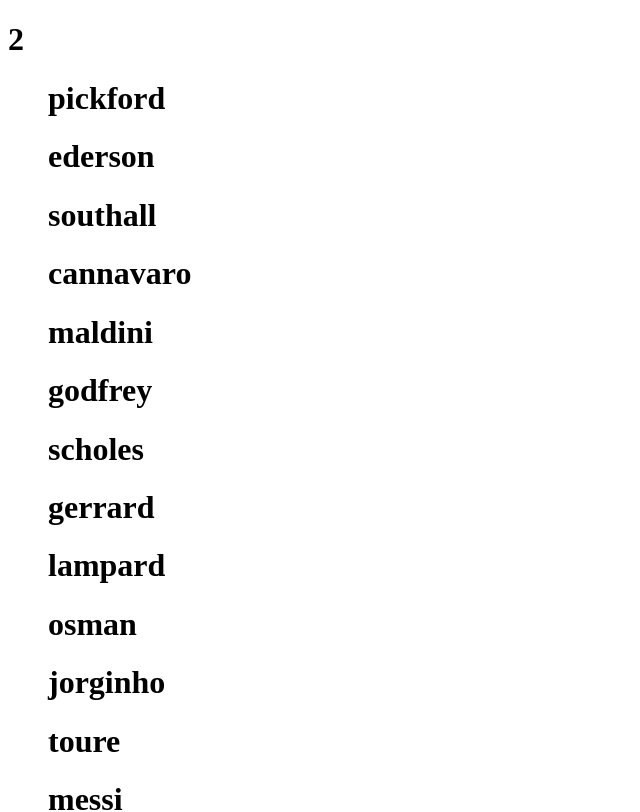
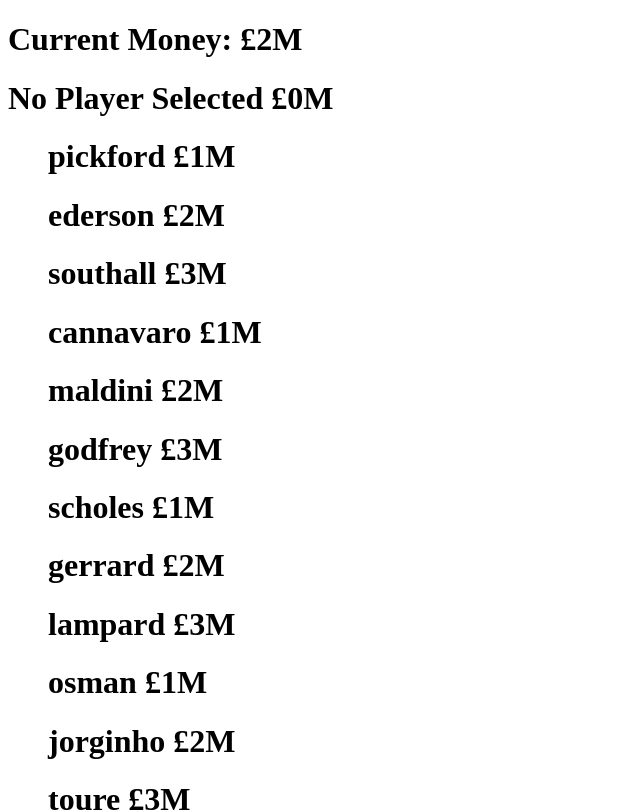
Before and after one commit to sartain/footAppTDD, a React (Create React App) app: page / in a window 1280 px wide. Shown: the top 812 px of the page, without its empty margins (0-640 px from the left). Built offline with nearby package versions, Linux system fonts and the light colour scheme.

Commit message:
Fix error when clicking selected player

```diff
--- a/src/App.js
+++ b/src/App.js
@@ -8,7 +8,7 @@ class App extends React.Component {
     super(props);
     this.state = {
       money: 2,
-      team: { name: "", price: 0 },
+      team: { name: "No Player Selected", price: 0 },
     };
   }
   handleChange = (playerToBuy) => {
@@ -31,11 +31,24 @@ class App extends React.Component {
       });
     }
   };
+  deselectPlayer = (playerToDeselect) => {
+    this.setState({
+      money: parseInt(this.state.money + playerToDeselect.price),
+      team: {
+        name: "No player selected",
+        price: 0,
+      },
+    });
+  };
   render() {
     return (
       <div>
         <Money id="money" currentMoney={this.state.money} />
-        <Team id="team" playerInfo={this.state.team} />
+        <Team
+          id="team"
+          playerInfo={this.state.team}
+          deselectPlayer={this.deselectPlayer}
+        />
         <PlayerSelection
           id="player-selection"
           handleChange={this.handleChange}
--- a/src/Money.js
+++ b/src/Money.js
@@ -1 +1,3 @@
-export const Money = (props) => <h1 id={props.id}>{props.currentMoney}</h1>;
+export const Money = (props) => (
+  <h1 id={props.id}>Current Money: £{props.currentMoney}M</h1>
+);
--- a/src/Player.js
+++ b/src/Player.js
@@ -1,5 +1,5 @@
 export const Player = (props) => (
   <h1 id={props.id} onClick={() => props.selectPlayer(props.playerInfo)}>
-    {props.playerInfo.name}
+    {props.playerInfo.name} £{props.playerInfo.price}M
   </h1>
 );
--- a/src/Team.js
+++ b/src/Team.js
@@ -1,6 +1,10 @@
 import { Player } from "./Player";
 export const Team = (props) => (
   <div id={props.id}>
-    <Player id="selected-player" playerInfo={props.playerInfo} />
+    <Player
+      id="selected-player"
+      playerInfo={props.playerInfo}
+      selectPlayer={() => props.deselectPlayer(props.playerInfo)}
+    />
   </div>
 );
```
